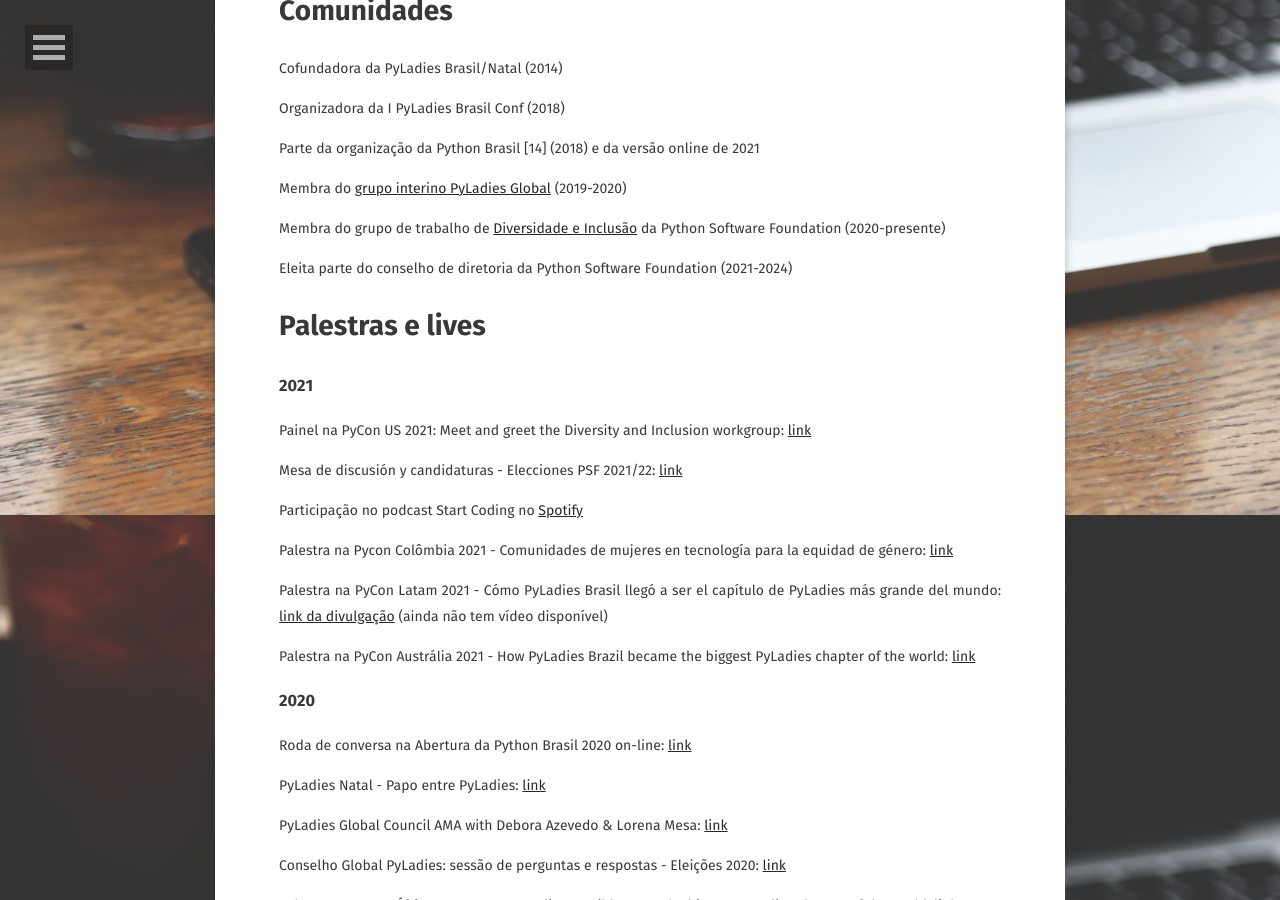
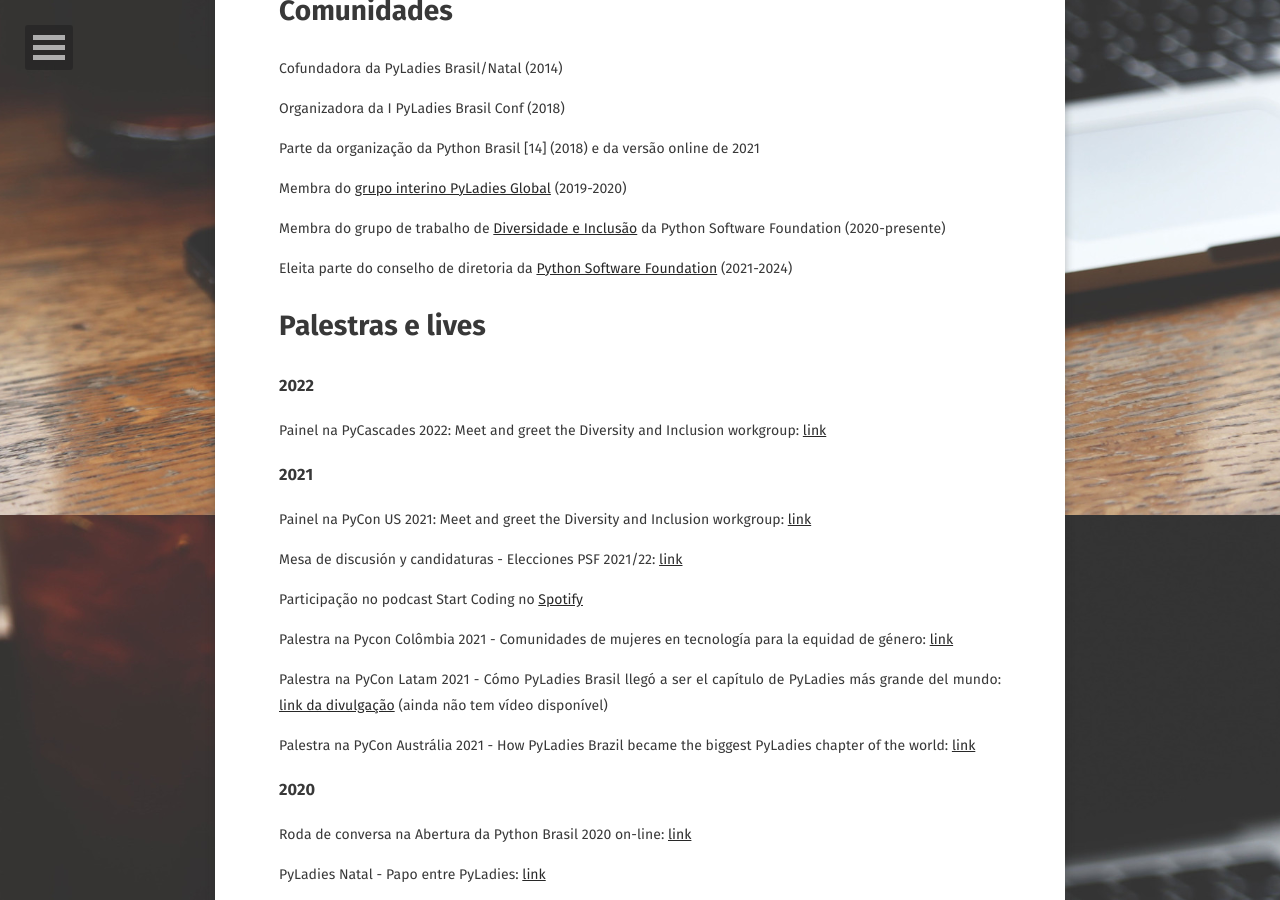
Before and after one commit to deboraazevedo/deboraazevedo.github.io, a Jekyll site: the page built from _posts/2021-05-01-projects.md, in a window 1280 px wide and 900 px high, scrolled down 385 px. Built offline with Jekyll 4.4.1, drawn with Linux system fonts in a browser that asks for light colours; some web fonts are replaced; comment, search, counter and statistics services are not loaded; some of the changed text lies outside the part shown.

Commit message:
updating projects page

```diff
--- a/_posts/2021-05-01-projects.md
+++ b/_posts/2021-05-01-projects.md
@@ -19,10 +19,13 @@ Membra do [grupo interino PyLadies Global](https://pyladies.com/blog/Help-us-dec
 
 Membra do grupo de trabalho de [Diversidade e Inclusão](https://pyfound.blogspot.com/2020/12/announcing-psf-diversity-and-inclusion.html) da Python Software Foundation (2020-presente)
 
-Eleita parte do conselho de diretoria da Python Software Foundation (2021-2024)
+Eleita parte do conselho de diretoria da [Python Software Foundation](https://www.python.org/psf/members/#board-of-directors) (2021-2024)
 
 # Palestras e lives
 
+
+### 2022
+Painel na PyCascades 2022: Meet and greet the Diversity and Inclusion workgroup: [link](https://www.youtube.com/watch?v=XjQ-m8XsK0Q)
 
 ### 2021
 
@@ -37,6 +40,8 @@ Palestra na Pycon Colômbia 2021 - Comunidades de mujeres en tecnología para la
 Palestra na PyCon Latam 2021 -  Cómo PyLadies Brasil llegó a ser el capítulo de PyLadies más grande del mundo: [link da divulgação](https://twitter.com/PyLatam/status/1427362267721605124) (ainda não tem vídeo disponível)
 
 Palestra na PyCon Austrália 2021 - How PyLadies Brazil became the biggest PyLadies chapter of the world: [link](https://www.youtube.com/watch?v=uPGm5sZlkaA&t=1593s)
+
+
 ### 2020
 
 Roda de conversa na Abertura da Python Brasil 2020 on-line:  [link](https://www.youtube.com/watch?v=-DFgRTGRCA8)
@@ -98,6 +103,6 @@ Traduções de posts você pode encontrar no meu [Medium](https://medium.com/@de
 
 As reformas necessárias para a PSF: [link](https://dev.to/deboraazevedo/as-reformas-necessarias-para-a-psf-2756)
 
-Site das eleições para o Conselho GLobal da PyLadies (2020): [link](https://elections.pyladies.com/pt/)
+Site das eleições para o Conselho Global da PyLadies (2020): [link](https://elections.pyladies.com/pt/)
 
 Formulário de registro de membras da comunidade PyLadies (2020): [link](https://pyladies.com/blog/Announcement-for-Registering-PyLadies-Members/announcement-for-registering-pyladies-members/)
```
